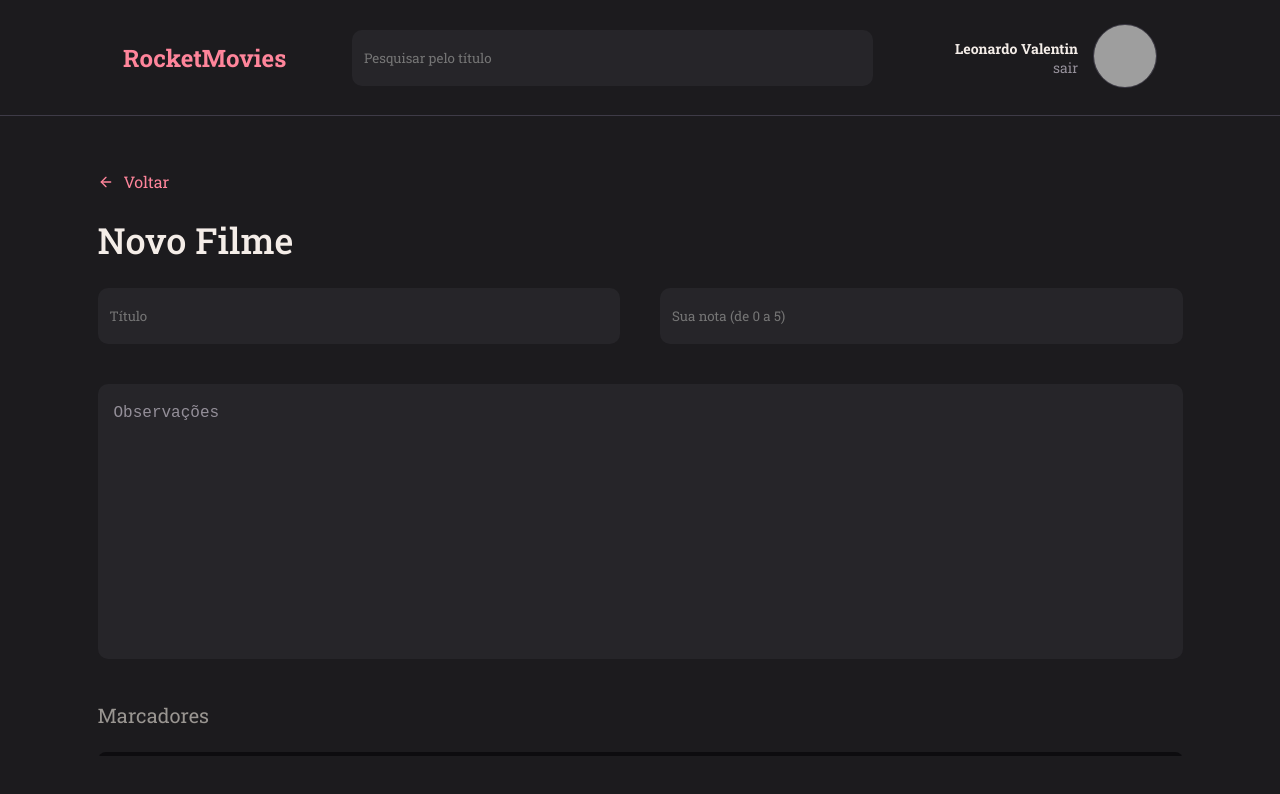
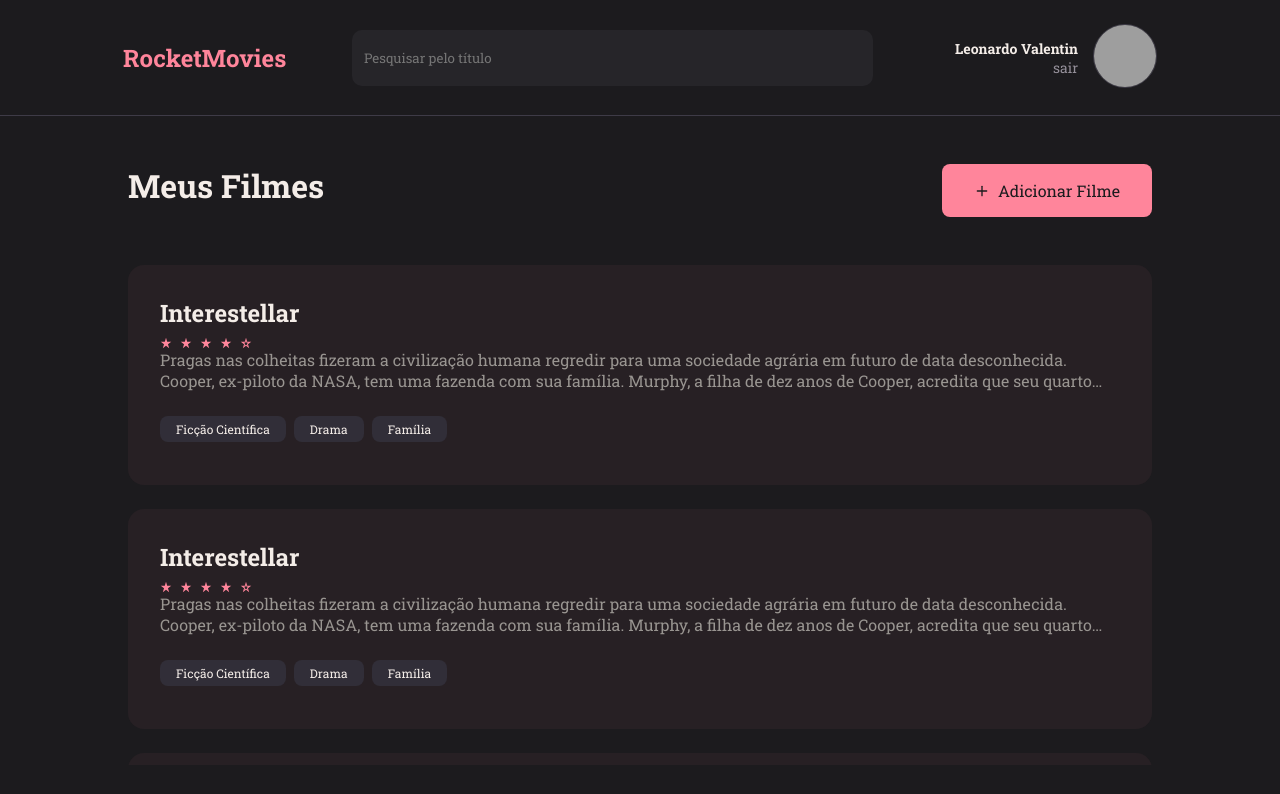
Before and after one commit to leonardo-valentin/rocketmovies, a React (Vite) app: page / in a window 1280 px wide. Shown: the top 794 px of the page. Built offline with nearby package versions, Linux system fonts and the light colour scheme; grey boxes are pictures that could not be loaded.

Commit message:
feat: Routes and navigation

```diff
--- a/src/components/LinkDiv/index.tsx
+++ b/src/components/LinkDiv/index.tsx
@@ -1,5 +1,6 @@
 import { Container } from "./style";
 import { FiArrowLeft } from "react-icons/fi";
+import { Link } from "react-router-dom";
 
 export function LinkDiv({
   dir,
@@ -12,10 +13,10 @@
 }) {
   return (
     <Container>
-      <a href={dir}>
+      <Link to={dir}>
         {icon === "leftarrow" ? <FiArrowLeft /> : ""}
         {children}
-      </a>
+      </Link>
     </Container>
   );
 }
--- a/src/main.tsx
+++ b/src/main.tsx
@@ -1,15 +1,15 @@
 import React from "react";
 import ReactDOM from "react-dom/client";
-import { New } from "./pages/New/index.tsx";
 import { ThemeProvider } from "styled-components";
 import { theme } from "./styles/theme.ts";
 import GlobalStyles from "./styles/global.ts";
+import { Routes } from "./routes/index.tsx";
 
 ReactDOM.createRoot(document.getElementById("root")!).render(
   <React.StrictMode>
     <ThemeProvider theme={theme}>
       <GlobalStyles />
-      <New />
+      <Routes />
     </ThemeProvider>
   </React.StrictMode>
 );
--- a/src/pages/Home/index.tsx
+++ b/src/pages/Home/index.tsx
@@ -2,6 +2,7 @@
 import { Card } from "../../components/Card";
 import { Header } from "../../components/Header";
 import { Container, Movies } from "./style";
+import { Link } from "react-router-dom";
 
 export function Home() {
   return (
@@ -12,9 +13,9 @@
         <Movies>
           <h2>Meus Filmes</h2>
           <div>
-            <a href="/new">
+            <Link to="/new">
               <Button title="Adicionar Filme" $icon={true} />
-            </a>
+            </Link>
           </div>
         </Movies>
       </section>
--- /dev/null
+++ b/src/routes/app.routes.tsx
@@ -0,0 +1,17 @@
+import { Routes, Route } from "react-router-dom";
+
+import { Home } from "../pages/Home";
+import { New } from "../pages/New";
+import { Note } from "../pages/Note";
+import { Profile } from "../pages/Profile";
+
+export function AppRoutes() {
+  return (
+    <Routes>
+      <Route path="/" element={<Home />} />
+      <Route path="/new" element={<New />} />
+      <Route path="/note" element={<Note />} />
+      <Route path="/profile" element={<Profile />} />
+    </Routes>
+  );
+}
--- /dev/null
+++ b/src/routes/index.tsx
@@ -0,0 +1,12 @@
+import { BrowserRouter } from "react-router-dom";
+
+import { AppRoutes } from "./app.routes";
+import { AuthRoutes } from "./auth.routes";
+
+export function Routes() {
+  return (
+    <BrowserRouter>
+      <AppRoutes />
+    </BrowserRouter>
+  );
+}
```
Also changed, not shown: src/routes/auth.routes.tsx (added, +13 -0 lines).
